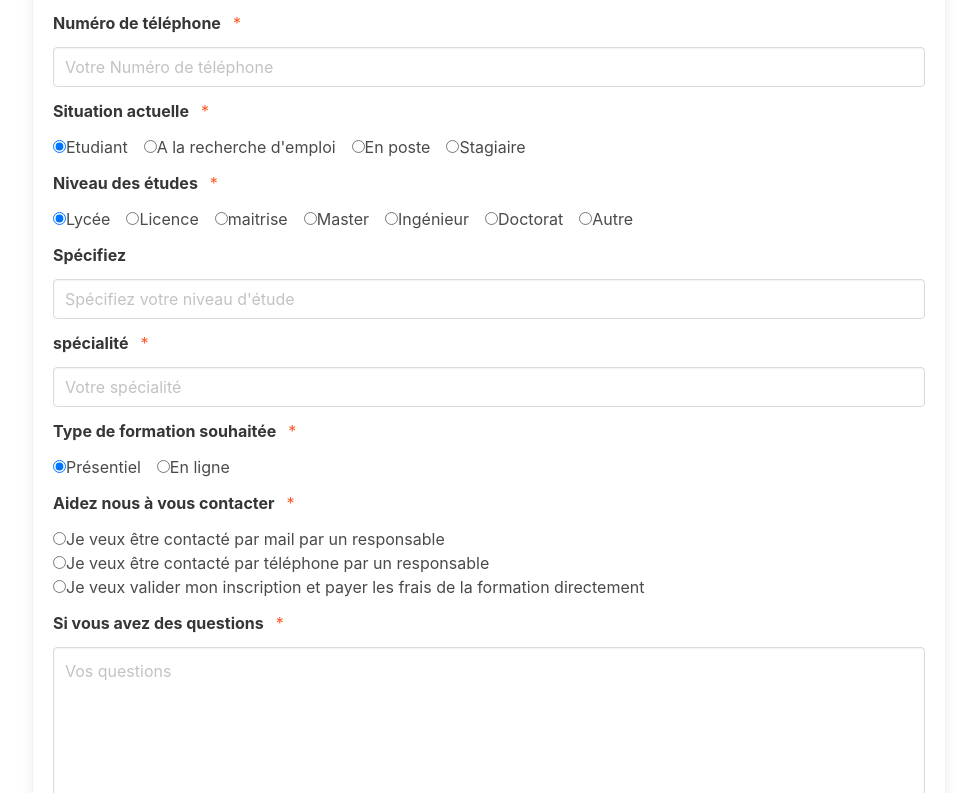
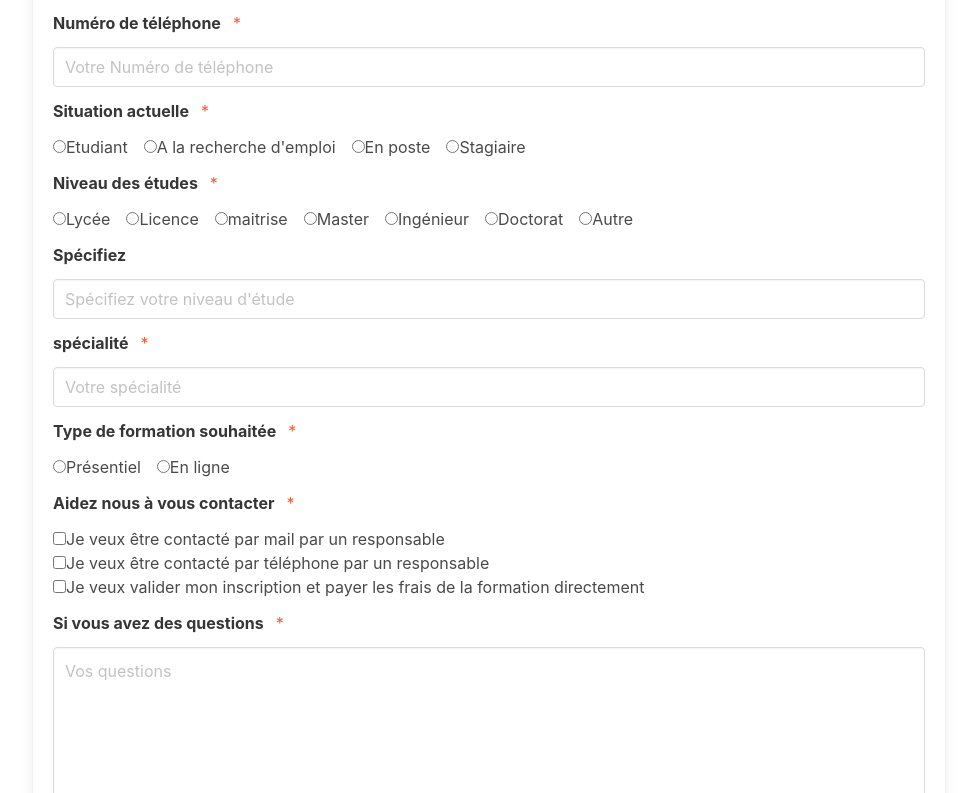
Before and after one commit to Abdelhak-Achour/TucnosPro, a React (Create React App) app: page /formations/1/inscrire in a window 1280 px wide. Shown: the part 587-1380 px from the top of the page, without its empty margins (151-1128 px from the left). Built offline with nearby package versions, Linux system fonts and the light colour scheme.

Commit message:
finished sub page v1

```diff
--- a/src/pages/inscrire.js
+++ b/src/pages/inscrire.js
@@ -1,4 +1,4 @@
-import React from "react";
+import React, { useState } from "react";
 import { useParams } from "react-router-dom";
 import { Navbar2 } from "../components/navbar2";
 import data from '../mock_data.json';
@@ -6,6 +6,73 @@ import data from '../mock_data.json';
 export function Inscrire()
 {
     const { id } = useParams();
+
+    const [situations, setSituations] = useState([]);
+    function changeSituation(snb)
+    {
+        if(snb === 0)
+        {
+            setSituations([true, false, false, false]);
+        }
+        else if(snb === 1)
+        {
+            setSituations([false, true, false, false]);
+        }
+        else if(snb === 2)
+        {
+            setSituations([false, false, true, false]);
+        }
+        else
+        {
+            setSituations([false, false, false, true]);
+        }
+    };
+
+    const [levels, setLevels] = useState([]);
+    function changeLevels(lnb)
+    {
+        if(lnb === 0)
+        {
+            setLevels([true, false, false, false, false, false, false]);
+        }
+        else if(lnb === 1)
+        {
+            setLevels([false, true, false, false, false, false, false]);
+        }
+        else if(lnb === 2)
+        {
+            setLevels([false, false, true, false, false, false, false]);
+        }
+        else if(lnb === 3)
+        {
+            setLevels([false, false, false, true, false, false, false]);
+        }
+        else if(lnb === 4)
+        {
+            setLevels([false, false, false, false, true, false, false]);
+        }
+        else if(lnb === 5)
+        {
+            setLevels([false, false, false, false, false, true, false]);
+        }
+        else
+        {
+            setLevels([false, false, false, false, false, false, true]);
+        }
+    };
+
+    const [types, setTypes] = useState([]);
+    function changeTypes(tnb)
+    {
+        if(tnb === 0)
+        {
+            setTypes([true, false]);
+        }
+        else
+        {
+            setTypes([false, true]);
+        }
+    };
 
     return(
         <>
@@ -102,19 +169,19 @@ export function Inscrire()
                             </div>
                             <div className="control">
                                 <label className="radio mr-2">
-                                    <input type="radio" value="Etudiant" checked={true} />
+                                    <input type="radio" value="Etudiant" checked={situations[0]} onClick={() => {changeSituation(0)}} />
                                     Etudiant
                                 </label>
                                 <label className="radio mr-2">
-                                    <input type="radio" value="A la recherche d'emploi" />
+                                    <input type="radio" value="A la recherche d'emploi" checked={situations[1]} onClick={() => {changeSituation(1)}} />
                                     A la recherche d'emploi
                                 </label>
                                 <label className="radio mr-2">
-                                    <input type="radio" value="En poste" />
+                                    <input type="radio" value="En poste" checked={situations[2]} onClick={() => {changeSituation(2)}} />
                                     En poste
                                 </label>
                                 <label className="radio mr-2">
-                                    <input type="radio" value="Stagiaire" />
+                                    <input type="radio" value="Stagiaire" checked={situations[3]} onClick={() => {changeSituation(3)}} />
                                     Stagiaire
                                 </label>
                             </div>
@@ -131,31 +198,31 @@ export function Inscrire()
                             </div>
                             <div className="control">
                                 <label className="radio mr-2">
-                                    <input type="radio" value="Lycée" checked={true} />
+                                    <input type="radio" value="Lycée" checked={levels[0]} onClick={() => {changeLevels(0)}} />
                                     Lycée
                                 </label>
                                 <label className="radio mr-2">
-                                    <input type="radio" value="Licence" />
+                                    <input type="radio" value="Licence" checked={levels[1]} onClick={() => {changeLevels(1)}} />
                                     Licence
                                 </label>
                                 <label className="radio mr-2">
-                                    <input type="radio" value="maitrise" />
+                                    <input type="radio" value="maitrise" checked={levels[2]} onClick={() => {changeLevels(2)}} />
                                     maitrise
                                 </label>
                                 <label className="radio mr-2">
-                                    <input type="radio" value="Master" />
+                                    <input type="radio" value="Master" checked={levels[3]} onClick={() => {changeLevels(3)}} />
                                     Master
                                 </label>
                                 <label className="radio mr-2">
-                                    <input type="radio" value="Ingénieur" />
+                                    <input type="radio" value="Ingénieur" checked={levels[4]} onClick={() => {changeLevels(4)}} />
                                     Ingénieur
                                 </label>
                                 <label className="radio mr-2">
-                                    <input type="radio" value="Doctorat" />
+                                    <input type="radio" value="Doctorat" checked={levels[5]} onClick={() => {changeLevels(5)}} />
                                     Doctorat
                                 </label>
                                 <label className="radio mr-2">
-                                    <input type="radio" value="Autre" />
+                                    <input type="radio" value="Autre" checked={levels[6]} onClick={() => {changeLevels(6)}} />
                                     Autre
                                 </label>
                             </div>
@@ -200,11 +267,11 @@ export function Inscrire()
                             </div>
                             <div className="control">
                                 <label className="radio mr-2">
-                                    <input type="radio" value="Lycée" checked={true} />
+                                    <input type="radio" value="Lycée" checked={types[0]} onClick={() => {changeTypes(0)}} />
                                     Présentiel
                                 </label>
                                 <label className="radio mr-2">
-                                    <input type="radio" value="Licence" />
+                                    <input type="radio" value="Licence" checked={types[1]} onClick={() => {changeTypes(1)}} />
                                     En ligne
                                 </label>
                             </div>
@@ -220,20 +287,20 @@ export function Inscrire()
                                 </div>
                             </div>
                             <div className="control">
-                                <label className="radio mr-2">
-                                    <input type="radio" value="mail"/>
+                                <label className="checkbox mr-2">
+                                    <input type="checkbox" value="mail"/>
                                     Je veux être contacté par mail par un responsable
                                 </label>
                             </div>
                             <div className="control">
-                                <label className="radio mr-2">
-                                    <input type="radio" value="phone"/>
+                                <label className="checkbox mr-2">
+                                    <input type="checkbox" value="phone"/>
                                     Je veux être contacté par téléphone par un responsable
                                 </label>
                             </div>
                             <div className="control">
-                                <label className="radio mr-2">
-                                    <input type="radio" value="validate"/>
+                                <label className="checkbox mr-2">
+                                    <input type="checkbox" value="validate"/>
                                     Je veux valider mon inscription et payer les frais de la formation directement
                                 </label>
                             </div>
```
